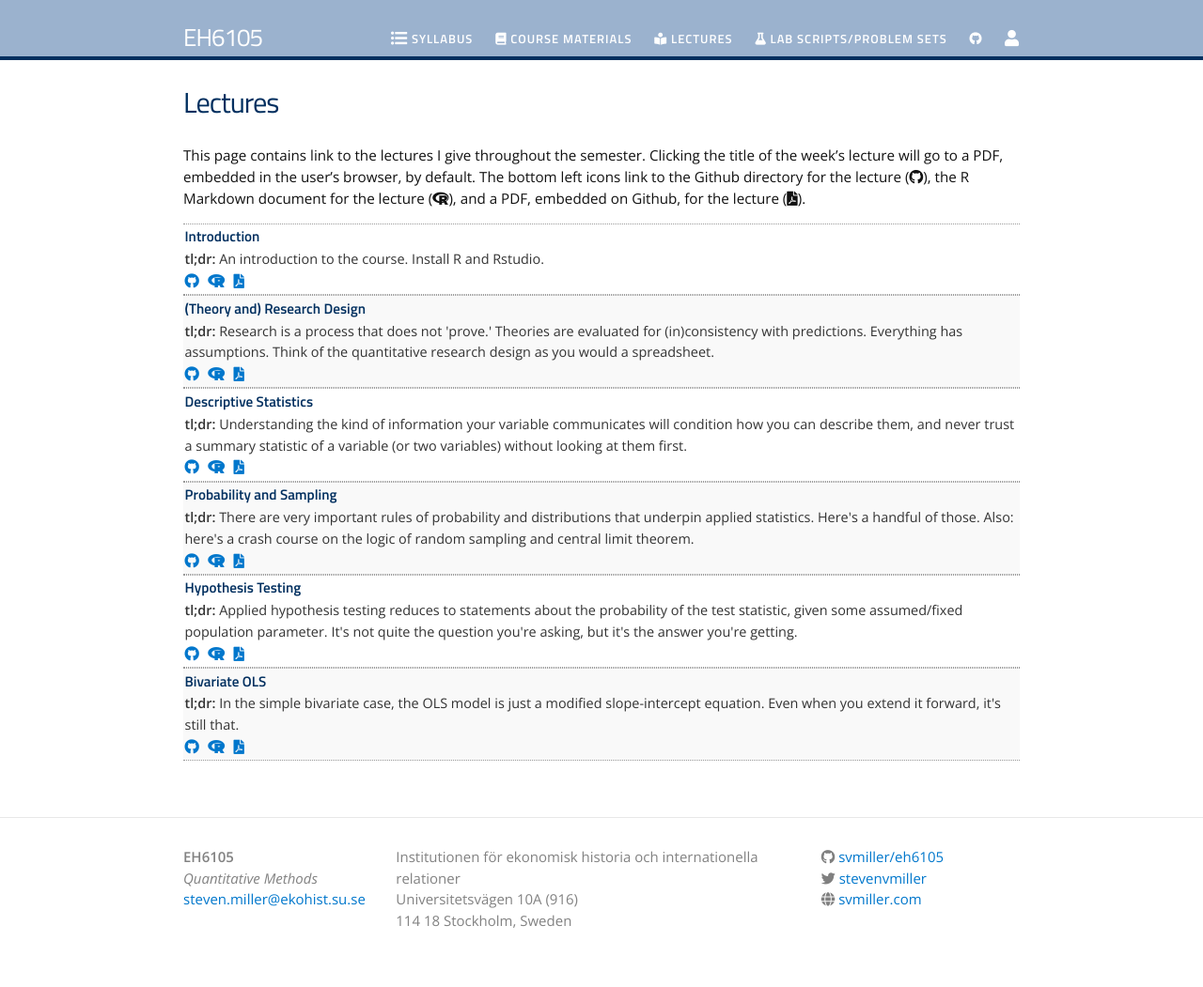
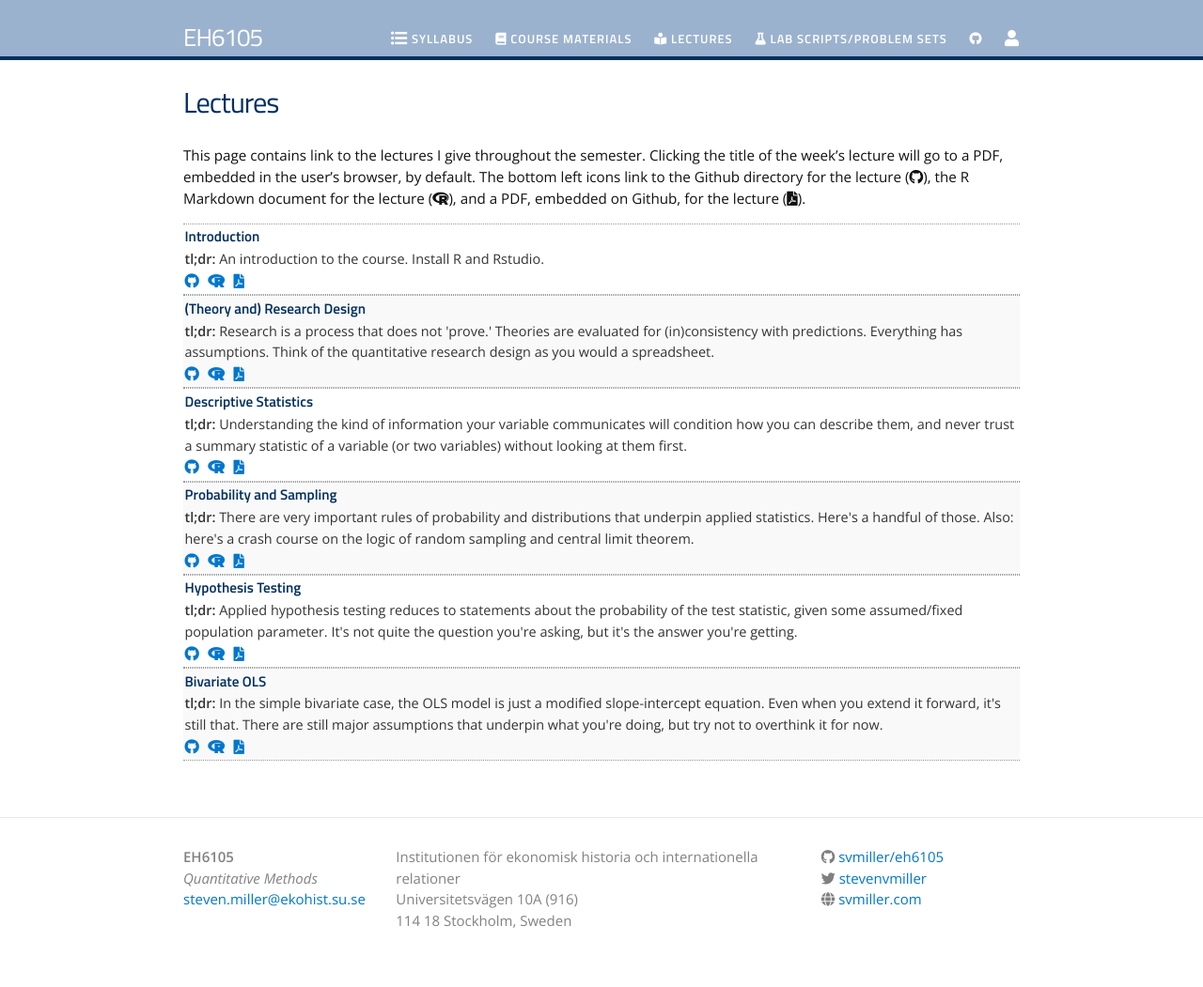
Before and after one commit to svmiller/eh6105, a Jekyll site: the page built from lectures.md, in a window 1280 px wide. Shown: the whole page at 94% size. Built offline with Jekyll 4.4.1, drawn with Linux system fonts in a browser that asks for light colours; nearby versions of some CDN libraries.

Commit message:
fdsafdsaf

```diff
--- a/_data/lectures.yml
+++ b/_data/lectures.yml
@@ -26,7 +26,7 @@
 - title: "Bivariate OLS"
   filename: bivariate-ols
   dirname: bivariate-ols
-  tldr: "In the simple bivariate case, the OLS model is just a modified slope-intercept equation. Even when you extend it forward, it's still that."
+  tldr: "In the simple bivariate case, the OLS model is just a modified slope-intercept equation. Even when you extend it forward, it's still that. There are still major assumptions that underpin what you're doing, but try not to overthink it for now."
 
 
 # #- title: "Sample .Rmd File"
```
